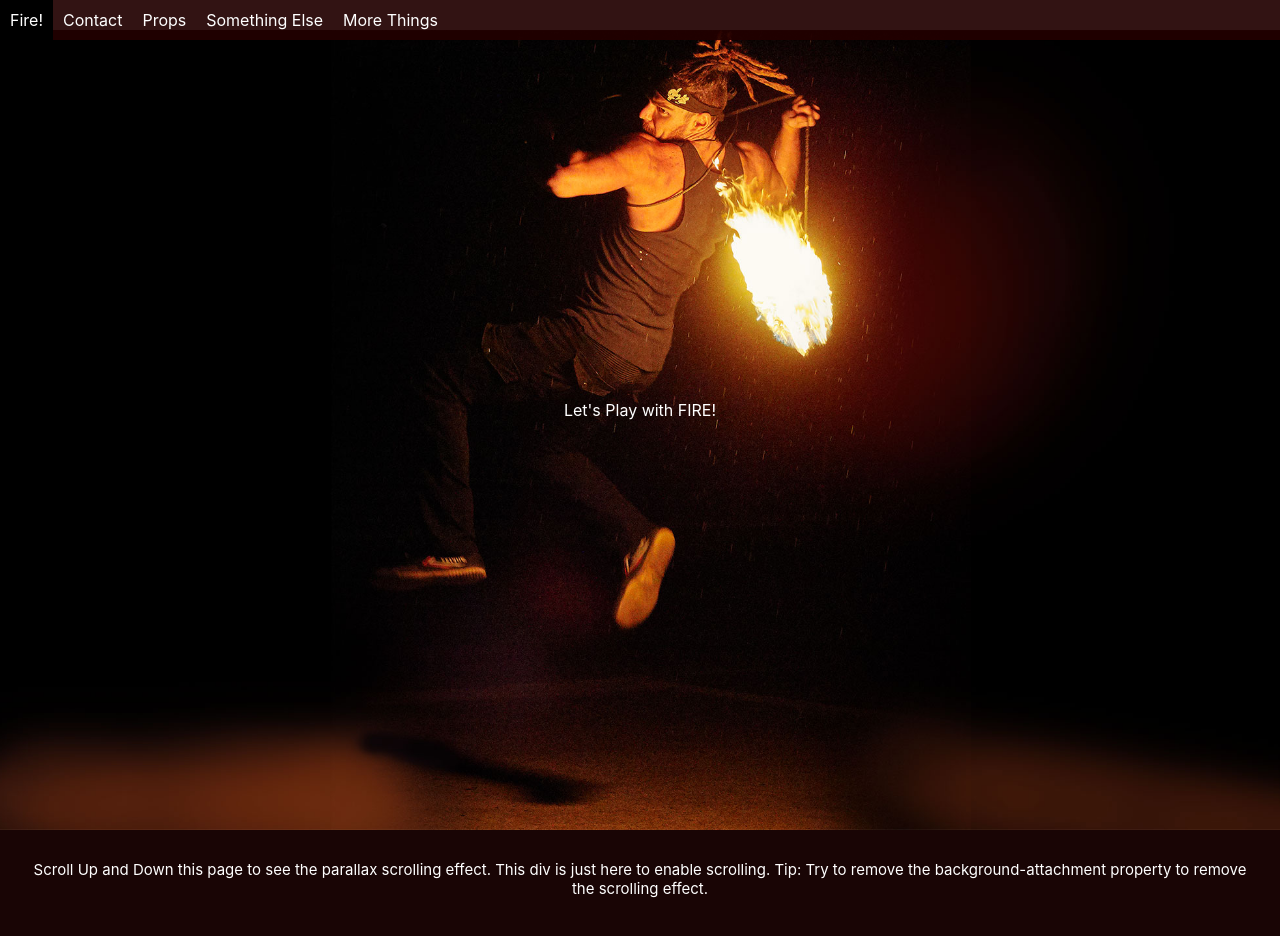
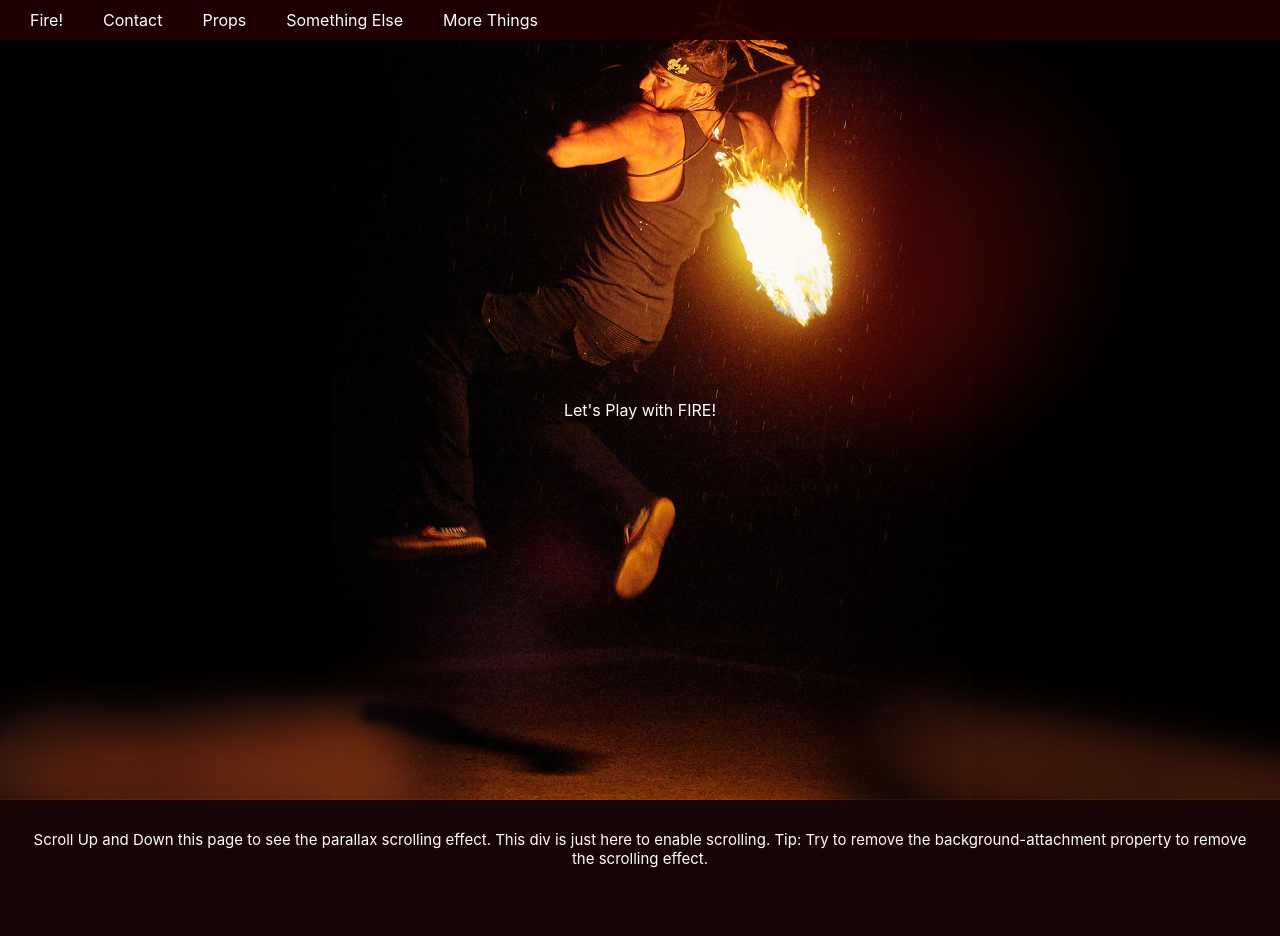
Before and after one commit to pondaholic/parallax-site, a React (Create React App) app: page / in a window 1280 px wide. Shown: the top 936 px of the page. Built offline with nearby package versions, Linux system fonts and the light colour scheme.

Commit message:
navbar css edit

```diff
--- a/src/kenton.css
+++ b/src/kenton.css
@@ -1,6 +1,5 @@
 .parallax {
 	background-color: rgba(0, 0, 0);
-	margin-top: 30px;
 }
 .parallax-img {
 	/* The image used */
--- a/src/navbar.css
+++ b/src/navbar.css
@@ -1,18 +1,19 @@
 .navbar ul {
 	list-style-type: none;
 	margin: 0;
-	padding: 0;
+	padding: 0 0 0 10px;
 	overflow: hidden;
 	background-color: rgba(34, 0, 0, 0.925);
 	position: fixed;
 	top: 0;
 	width: 100%;
 	z-index: 1;
+	/* height: 30px; */
 }
 
 .navbar li {
 	margin: 0;
-	padding: 10px;
+	padding: 10px 20px 10px 20px;
 	text-align: center;
 	float: left;
 }
```
